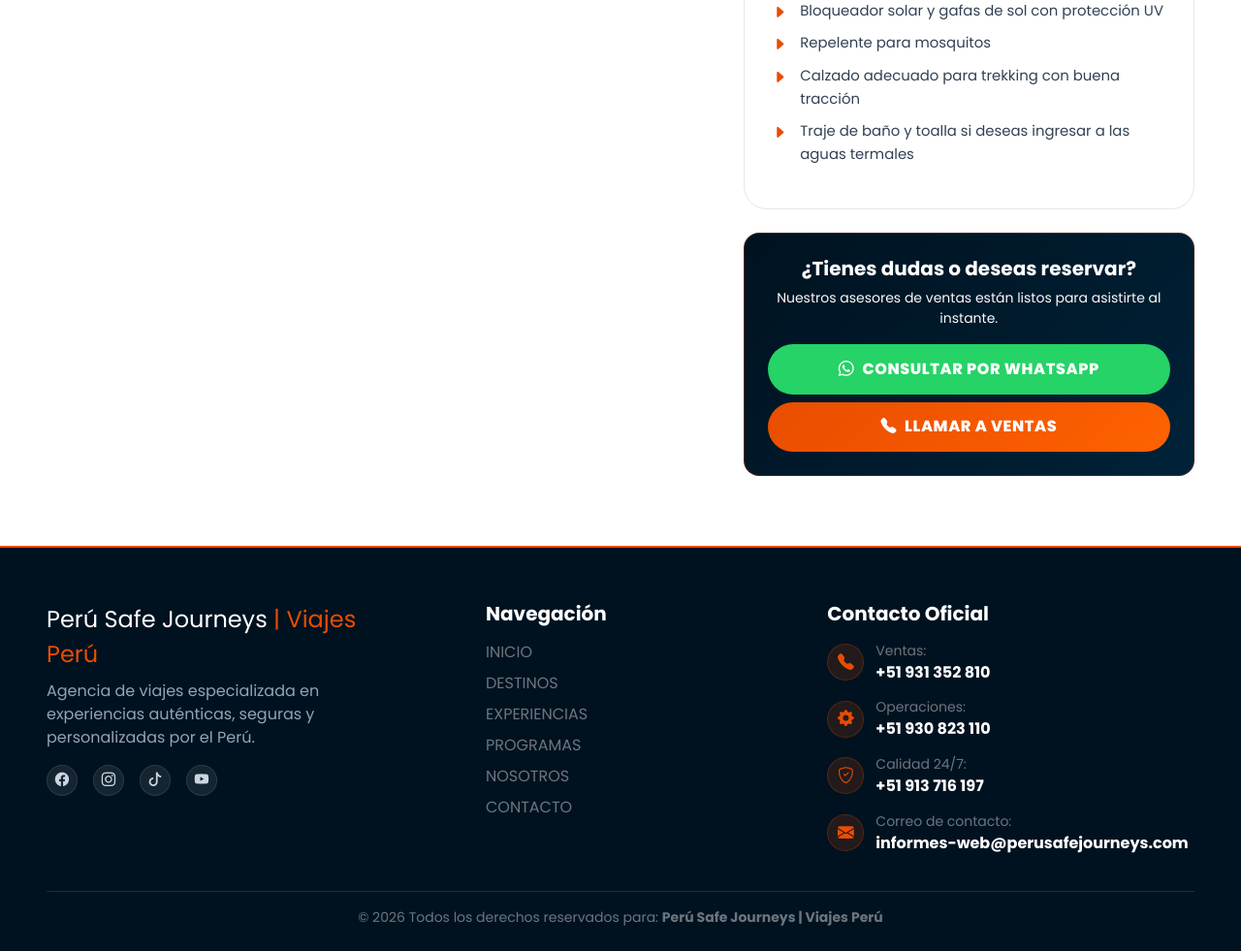
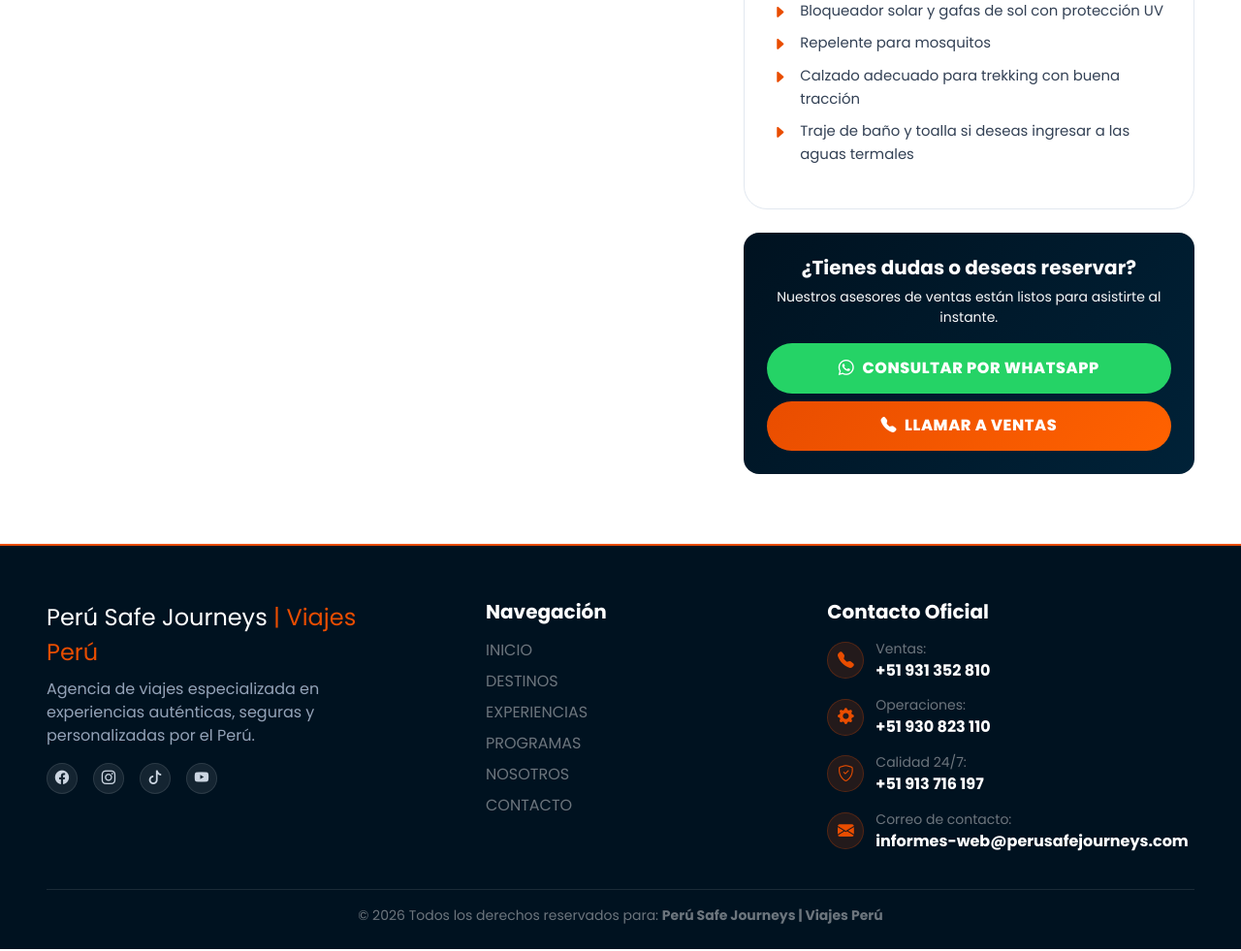
Before and after one commit to Matador7716/Pagina-web-Para-empresa, a PHP site: page /page-7-lagunas-del-ausangate.php in a window 1280 px wide. Shown: the part 2584-3565 px from the top of the page at 97% size. Run offline with PHP 8.4, Linux system fonts and the light colour scheme.

Commit message:
style(ausangate): update gallery layout, remove spec borders, and center reservation box
- Upgraded 7 Lagunas gallery in page-7-lagunas-del-ausangate.php into an expansive 3D grid layout.
- Removed borders from 'Servicios Incluidos', 'No Incluye', and 'Recomendaciones' cards.
- Centered reservation callout box text and CTA buttons.

Co-authored-by: Matador7716 <217379187+Matador7716@users.noreply.github.com>

```diff
--- a/page-7-lagunas-del-ausangate.php
+++ b/page-7-lagunas-del-ausangate.php
@@ -1039,15 +1039,15 @@ $seven_lakes_gallery = [
                             </ul>
                         </div>
 
-                        <!-- BOTONES DE CONTACTO DIRECTO -->
-                        <div class="p-4 rounded-4 text-center" style="background: linear-gradient(135deg, #001220 0%, var(--color-azul-peru-safe) 100%); border: 1px solid rgba(233, 77, 0, 0.3);">
-                            <h4 class="fs-5 fw-bold text-white mb-2">¿Tienes dudas o deseas reservar?</h4>
-                            <p class="small text-light opacity-90 mb-3">Nuestros asesores de ventas están listos para asistirte al instante.</p>
-                            <div class="d-flex flex-column gap-2">
-                                <a href="https://wa.me/<?php echo $phones['ventas']['clean']; ?>?text=Hola,%20quisiera%20m%C3%A1s%20informaci%C3%B3n%20sobre%20el%20tour%207%20Lagunas%20del%20Ausangate" target="_blank" class="btn-reserve-wa w-100 justify-content-center">
+                        <!-- BOTONES DE CONTACTO DIRECTO CENTRADOS -->
+                        <div class="p-4 rounded-4 text-center mx-auto w-100" style="background: linear-gradient(135deg, #001220 0%, var(--color-azul-peru-safe) 100%); border: none !important; box-shadow: none !important;">
+                            <h4 class="fs-5 fw-bold text-white mb-2 text-center">¿Tienes dudas o deseas reservar?</h4>
+                            <p class="small text-light opacity-90 mb-3 text-center mx-auto max-w-400">Nuestros asesores de ventas están listos para asistirte al instante.</p>
+                            <div class="d-flex flex-column gap-2 align-items-center justify-content-center mx-auto max-w-350">
+                                <a href="https://wa.me/<?php echo $phones['ventas']['clean']; ?>?text=Hola,%20quisiera%20m%C3%A1s%20informaci%C3%B3n%20sobre%20el%20tour%207%20Lagunas%20del%20Ausangate" target="_blank" class="btn-reserve-wa w-100 justify-content-center text-center">
                                     <i class="bi bi-whatsapp"></i> Consultar por WhatsApp
                                 </a>
-                                <a href="tel:<?php echo $phones['ventas']['clean']; ?>" class="btn-call-sales w-100 justify-content-center">
+                                <a href="tel:<?php echo $phones['ventas']['clean']; ?>" class="btn-call-sales w-100 justify-content-center text-center">
                                     <i class="bi bi-telephone-fill"></i> Llamar a Ventas
                                 </a>
                             </div>
```
